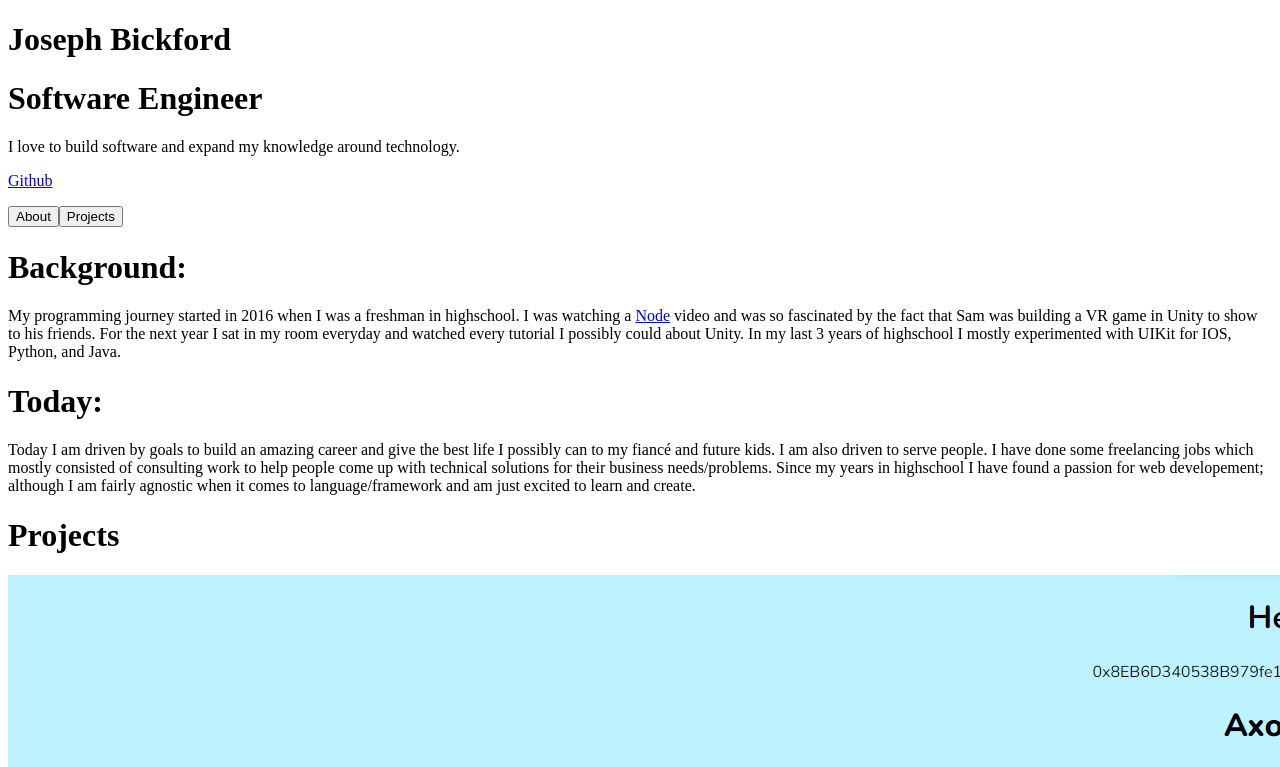
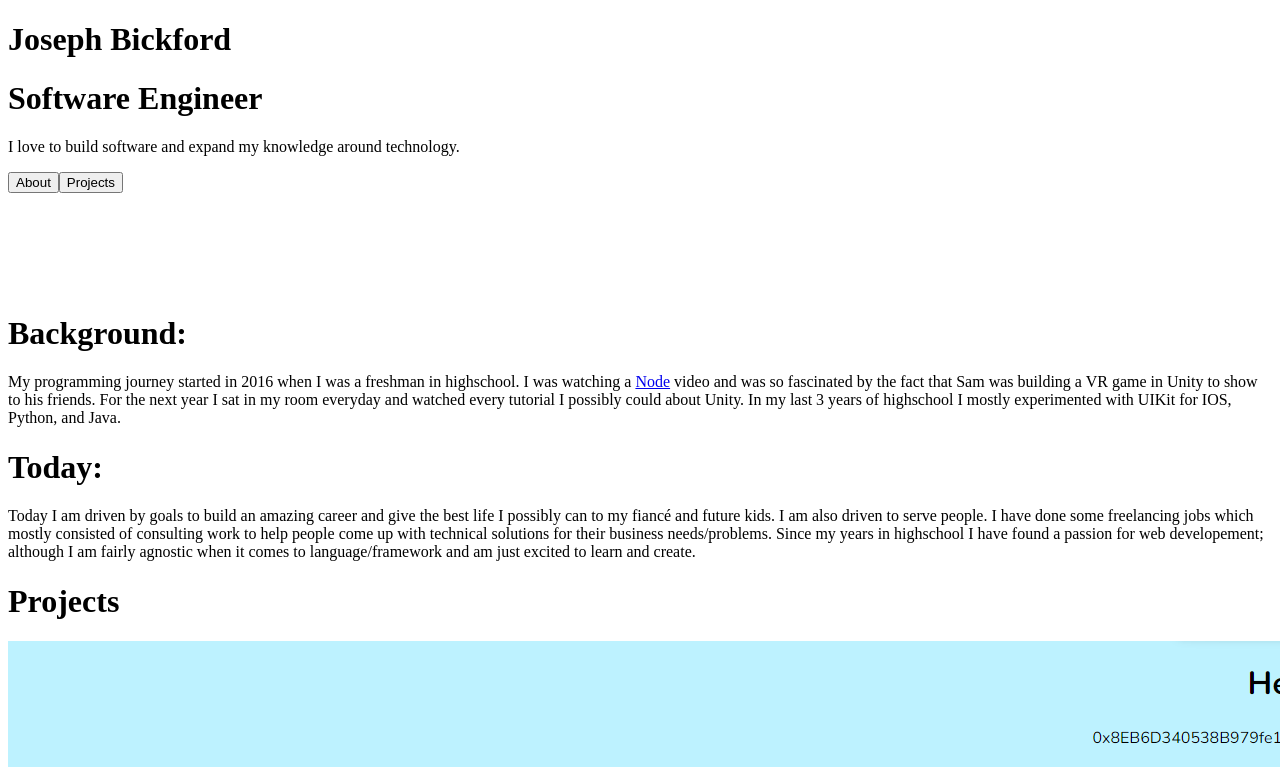
Before and after one commit to JBic9832/JosephBickford, a Next.js app: page / in a window 1280 px wide. Shown: the top 767 px of the page. Built offline with nearby package versions, Linux system fonts and the light colour scheme.

Commit message:
Added github and linked in links

```diff
--- a/pages/api/hello.js
+++ /dev/null
@@ -1,5 +0,0 @@
-// Next.js API route support: https://nextjs.org/docs/api-routes/introduction
-
-export default function handler(req, res) {
-  res.status(200).json({ name: 'John Doe' })
-}
--- a/pages/api/projects.js
+++ /dev/null
@@ -1,8 +0,0 @@
-import path from "path";
-import { promises as fs } from "fs";
-
-export default async function handler(req, res) {
-  const directory = path.join(process.cwd(), "json");
-  const contents = await fs.readFile(directory + "/projects.json", "utf8");
-  res.status(200).json(contents);
-}
--- a/pages/index.jsx
+++ b/pages/index.jsx
@@ -39,9 +39,6 @@ export default function Home({ projects }) {
               I love to build software and expand my knowledge around
               technology.
             </p>
-            <a href="https://github.com/JBic9832">
-              <p className="text-sky-500">Github</p>
-            </a>
           </div>
           <div className="hidden lg:flex flex-col items-start mt-16 gap-2 self-start">
             <button
@@ -57,6 +54,18 @@ export default function Home({ projects }) {
               Projects
             </button>
           </div>
+        </div>
+        <div className="flex justify-self-end-end gap-4 mt-auto">
+          <a href="https://github.com/JBic9832" target="_blank">
+            <img
+              className="w-6 h-6"
+              src="/icons/github-mark-white.svg"
+              alt=""
+            />
+          </a>
+          <a href="" target="_blank">
+            <img className="w-6 h-6" src="/icons/linkedin.svg" alt="" />
+          </a>
         </div>
       </div>
       <div className="lg:py-24 pt-24 flex flex-col gap-4 lg:w-1/2">
```
Also changed, not shown: public/icons/github-mark-white.svg (added), public/icons/linkedin.svg (added).
